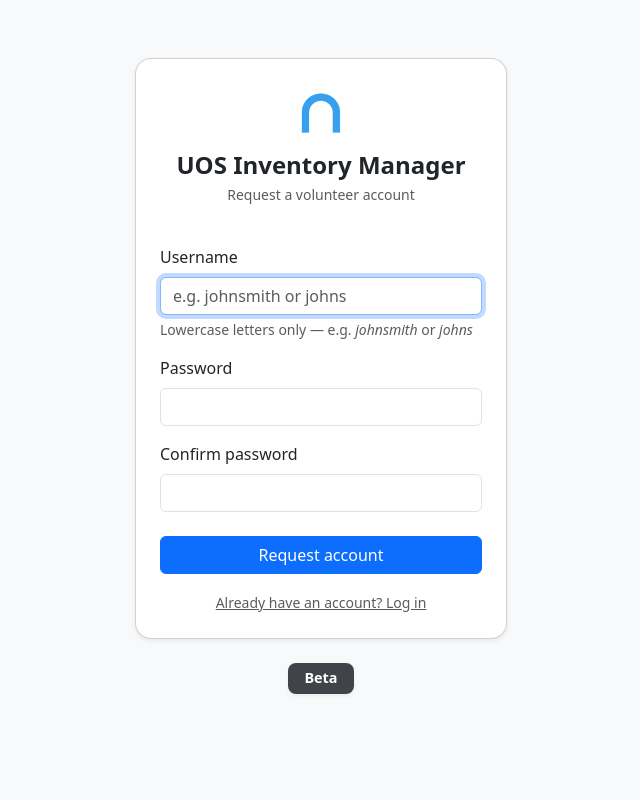
After one commit to jtvandijk/uos-inventorymanager, a Django app: page /inventory/signup/ in a window 1280 px wide. The commit adds this page. Shown: the whole page, without its empty margins (319-959 px from the left). Run offline with Django 5.2, Linux system fonts and the light colour scheme.

Commit message:
add volunteer sign-up with admin approval flow
Volunteers request an account at /inventory/signup/ (no login needed);
username must be lowercase letters/numbers only. Account is created with
is_active=False and cannot log in until an admin approves it.

Admins see a Pending Accounts page (Users nav item, all admin pages) with
a red badge when accounts are waiting. Approve flips is_active=True;
Reject deletes the account. add_role_context now injects pending_count
for admins so the badge appears on every admin page automatically.

Co-Authored-By: Claude Sonnet 4.6 <noreply@anthropic.com>

```diff
--- a/inventory/forms.py
+++ b/inventory/forms.py
@@ -2,7 +2,8 @@ import re
 from datetime import date
 
 from django import forms
-from django.contrib.auth.forms import AuthenticationForm
+from django.contrib.auth.forms import AuthenticationForm, UserCreationForm
+from django.contrib.auth.models import User
 
 from .models import Category, Item, Reservation, Route, SpecialRequest
 
@@ -18,6 +19,33 @@ class StyledLoginForm(AuthenticationForm):
     password = forms.CharField(
         widget=forms.PasswordInput(attrs={"class": "form-control"})
     )
+
+
+class SignUpForm(UserCreationForm):
+    class Meta:
+        model = User
+        fields = ["username"]
+
+    def __init__(self, *args, **kwargs):
+        super().__init__(*args, **kwargs)
+        self.fields["username"].widget.attrs.update({
+            "class": "form-control",
+            "placeholder": "e.g. johnsmith or johns",
+            "autocomplete": "off",
+        })
+        self.fields["username"].help_text = None
+        self.fields["password1"].widget.attrs.update({"class": "form-control"})
+        self.fields["password2"].widget.attrs.update({"class": "form-control"})
+
+    def clean_username(self):
+        username = self.cleaned_data.get("username", "")
+        if not re.match(r'^[a-z][a-z0-9]*$', username):
+            raise forms.ValidationError(
+                "Lowercase letters and numbers only, starting with a letter — no spaces or symbols."
+            )
+        if User.objects.filter(username=username).exists():
+            raise forms.ValidationError("This username is already taken.")
+        return username
 
 
 # ---------------------------
--- a/inventory/templates/inventory/admin_special_requests.html
+++ b/inventory/templates/inventory/admin_special_requests.html
@@ -56,6 +56,11 @@
         </li>
         <li class="nav-item">
             <a class="nav-link" href="{% url 'run_sheet' %}">Run Sheet</a>
+        </li>
+        <li class="nav-item">
+            <a class="nav-link" href="{% url 'pending_users' %}">
+                Users{% if pending_count %} <span class="badge bg-danger ms-1">{{ pending_count }}</span>{% endif %}
+            </a>
         </li>
     </ul>
 
--- a/inventory/templates/inventory/inventory.html
+++ b/inventory/templates/inventory/inventory.html
@@ -67,6 +67,11 @@
         </li>
         <li class="nav-item">
             <a class="nav-link" href="{% url 'run_sheet' %}">Run Sheet</a>
+        </li>
+        <li class="nav-item">
+            <a class="nav-link" href="{% url 'pending_users' %}">
+                Users{% if pending_count %} <span class="badge bg-danger ms-1">{{ pending_count }}</span>{% endif %}
+            </a>
         </li>
     </ul>
 
--- a/inventory/templates/inventory/missed_collections.html
+++ b/inventory/templates/inventory/missed_collections.html
@@ -52,6 +52,11 @@
         </li>
         <li class="nav-item">
             <a class="nav-link" href="{% url 'run_sheet' %}">Run Sheet</a>
+        </li>
+        <li class="nav-item">
+            <a class="nav-link" href="{% url 'pending_users' %}">
+                Users{% if pending_count %} <span class="badge bg-danger ms-1">{{ pending_count }}</span>{% endif %}
+            </a>
         </li>
     </ul>
 
--- a/inventory/templates/inventory/run_sheet.html
+++ b/inventory/templates/inventory/run_sheet.html
@@ -94,6 +94,11 @@
         </li>
         <li class="nav-item">
             <a class="nav-link active" href="{% url 'run_sheet' %}">Run Sheet</a>
+        </li>
+        <li class="nav-item">
+            <a class="nav-link" href="{% url 'pending_users' %}">
+                Users{% if pending_count %} <span class="badge bg-danger ms-1">{{ pending_count }}</span>{% endif %}
+            </a>
         </li>
     </ul>
 
--- /dev/null
+++ b/inventory/templates/inventory/signup.html
@@ -0,0 +1,78 @@
+{% load static %}
+<!DOCTYPE html>
+<html>
+<head>
+    <title>Sign Up - Under One Sky</title>
+    <meta name="viewport" content="width=device-width, initial-scale=1">
+    <link rel="icon" type="image/x-icon" href="{% static 'favicon.ico' %}">
+    <link href="https://cdn.jsdelivr.net/npm/bootstrap@5.3.3/dist/css/bootstrap.min.css" rel="stylesheet">
+    <style>.login-card { border-radius: 16px; }</style>
+</head>
+<body class="bg-light">
+
+<div class="container d-flex align-items-center justify-content-center" style="min-height: 100vh;">
+    <div class="col-md-4">
+        <div class="card shadow-sm p-4 login-card">
+
+            <div class="text-center mb-4">
+                <img src="{% static 'logo.png' %}" alt="UOS Logo" style="max-height: 60px;" class="mb-2">
+                <h4 class="fw-semibold mb-0">UOS Inventory Manager</h4>
+                <p class="text-muted small mt-1">Request a volunteer account</p>
+            </div>
+
+            {% if success %}
+            <div class="alert alert-success">
+                Account requested — an admin will approve it shortly.
+            </div>
+            <div class="text-center mt-2">
+                <a href="{% url 'login' %}" class="btn btn-outline-secondary btn-sm">Back to login</a>
+            </div>
+            {% else %}
+            <form method="post">
+                {% csrf_token %}
+
+                <div class="mb-3">
+                    <label class="form-label">Username</label>
+                    {{ form.username }}
+                    <div class="form-text">Lowercase letters only — e.g. <em>johnsmith</em> or <em>johns</em></div>
+                    {% if form.username.errors %}
+                    <div class="text-danger small mt-1">{{ form.username.errors.0 }}</div>
+                    {% endif %}
+                </div>
+
+                <div class="mb-3">
+                    <label class="form-label">Password</label>
+                    {{ form.password1 }}
+                    {% if form.password1.errors %}
+                    <div class="text-danger small mt-1">{{ form.password1.errors.0 }}</div>
+                    {% endif %}
+                </div>
+
+                <div class="mb-3">
+                    <label class="form-label">Confirm password</label>
+                    {{ form.password2 }}
+                    {% if form.password2.errors %}
+                    <div class="text-danger small mt-1">{{ form.password2.errors.0 }}</div>
+                    {% endif %}
+                </div>
+
+                <button type="submit" class="btn btn-primary w-100 mt-2">Request account</button>
+            </form>
+
+            <div class="text-center mt-3">
+                <a href="{% url 'login' %}" class="text-muted small">Already have an account? Log in</a>
+            </div>
+            {% endif %}
+
+        </div>
+        <div class="text-center mt-4 mb-5">
+            <span class="badge bg-dark px-3 py-2 shadow-sm"
+                style="font-size: 0.9rem; border-radius: 8px; opacity: 0.85;">
+                Beta
+            </span>
+        </div>
+    </div>
+</div>
+
+</body>
+</html>
--- a/inventory/templates/login.html
+++ b/inventory/templates/login.html
@@ -53,6 +53,10 @@
                     Log in
                 </button>
             </form>
+
+            <div class="text-center mt-3">
+                <a href="{% url 'signup' %}" class="text-muted small">Don't have an account? Sign up</a>
+            </div>
         </div>
         <div class="text-center mt-4 mb-5">
             <span class="badge bg-dark px-3 py-2 shadow-sm"
--- a/inventory/urls.py
+++ b/inventory/urls.py
@@ -23,6 +23,10 @@ from .views import (
     admin_special_requests_view,
     confirm_special_request,
     cancel_special_request,
+    signup_view,
+    pending_users_view,
+    approve_user,
+    reject_user,
 )
 
 
@@ -71,4 +75,12 @@ urlpatterns = [
     # Run Sheet
     # ---------------------------
     path("run-sheet/", run_sheet_view, name="run_sheet"),
+
+    # ---------------------------
+    # Sign-up & User Approval
+    # ---------------------------
+    path("signup/", signup_view, name="signup"),
+    path("users/pending/", pending_users_view, name="pending_users"),
+    path("users/<int:user_id>/approve/", approve_user, name="approve_user"),
+    path("users/<int:user_id>/reject/", reject_user, name="reject_user"),
 ]
--- a/inventory/views.py
+++ b/inventory/views.py
@@ -7,8 +7,10 @@ from django.contrib.auth.decorators import login_required, user_passes_test
 from django.utils import timezone
 from django.contrib import messages
 
+from django.contrib.auth.models import User
+
 from .models import Category, SizeOption, Item, Reservation, Route, SpecialRequest
-from .forms import ItemForm, ItemEditForm, ReservationForm, SpecialRequestForm
+from .forms import ItemForm, ItemEditForm, ReservationForm, SpecialRequestForm, SignUpForm
 
 import re
 
@@ -22,7 +24,10 @@ def is_admin(user):
 
 
 def add_role_context(request, context):
-    context["is_admin"] = is_admin(request.user)
+    admin = is_admin(request.user)
+    context["is_admin"] = admin
+    if admin:
+        context["pending_count"] = User.objects.filter(is_active=False).count()
     return context
 
 
@@ -865,3 +870,48 @@ def get_next_code(request):
     return JsonResponse({
         "code": f"{prefix}-{cat_code}{next_number}"
     })
+
+
+# ---------------------------
+# User sign-up & approval
+# ---------------------------
+
+def signup_view(request):
+    if request.user.is_authenticated:
+        return redirect("inventory" if is_admin(request.user) else "volunteer")
+
+    if request.method == "POST":
+        form = SignUpForm(request.POST)
+        if form.is_valid():
+            user = form.save(commit=False)
+            user.is_active = False
+            user.save()
+            return render(request, "inventory/signup.html", {"success": True})
+    else:
+        form = SignUpForm()
+
+    return render(request, "inventory/signup.html", {"form": form})
+
+
+@login_required
+def pending_users_view(request):
+    if not is_admin(request.user):
+        return redirect("volunteer")
+    pending = User.objects.filter(is_active=False).order_by("date_joined")
+    return render(request, "inventory/pending_users.html", add_role_context(request, {"pending": pending}))
+
+
+@login_required
+def approve_user(request, user_id):
+    if not is_admin(request.user) or request.method != "POST":
+        return redirect("pending_users")
+    User.objects.filter(pk=user_id, is_active=False).update(is_active=True)
+    return redirect("pending_users")
+
+
+@login_required
+def reject_user(request, user_id):
+    if not is_admin(request.user) or request.method != "POST":
+        return redirect("pending_users")
+    User.objects.filter(pk=user_id, is_active=False, is_superuser=False).delete()
+    return redirect("pending_users")
```
Also changed, not shown: inventory/templates/inventory/pending_users.html (added, +95 -0 lines).
